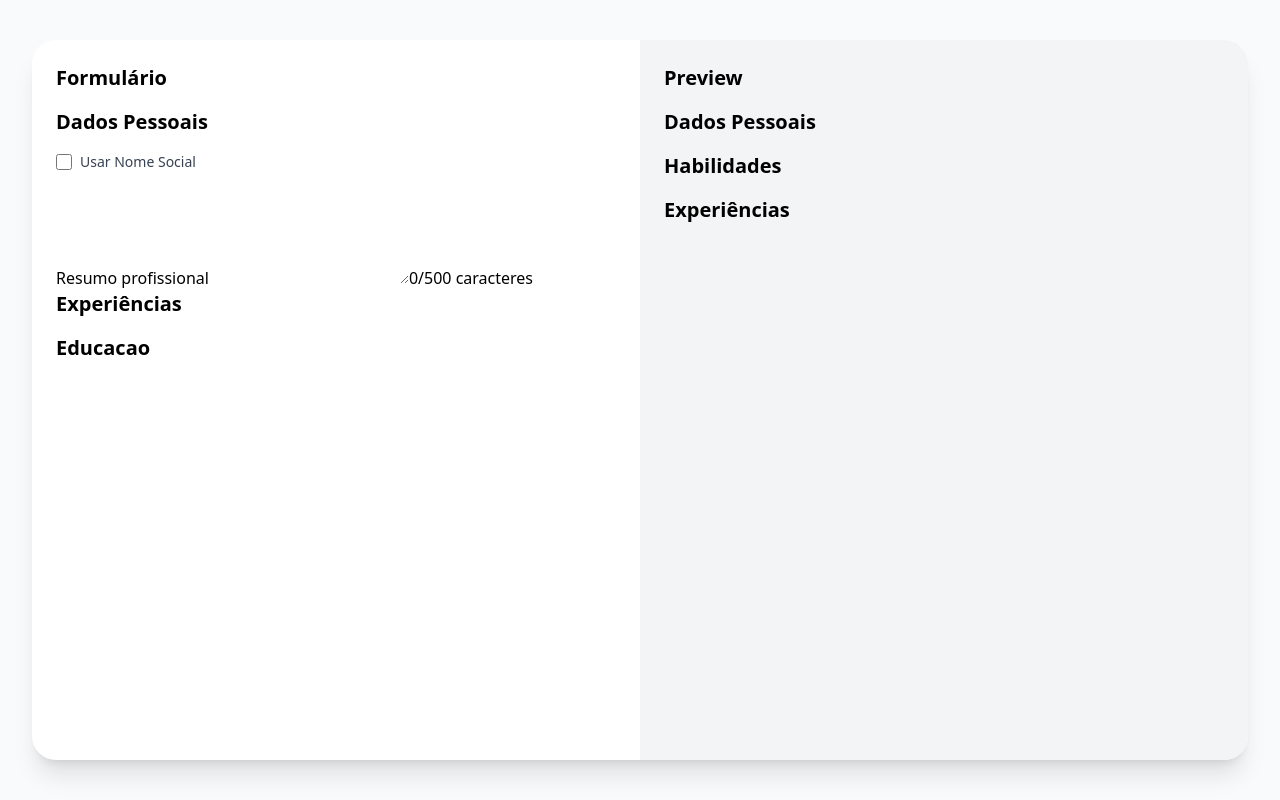
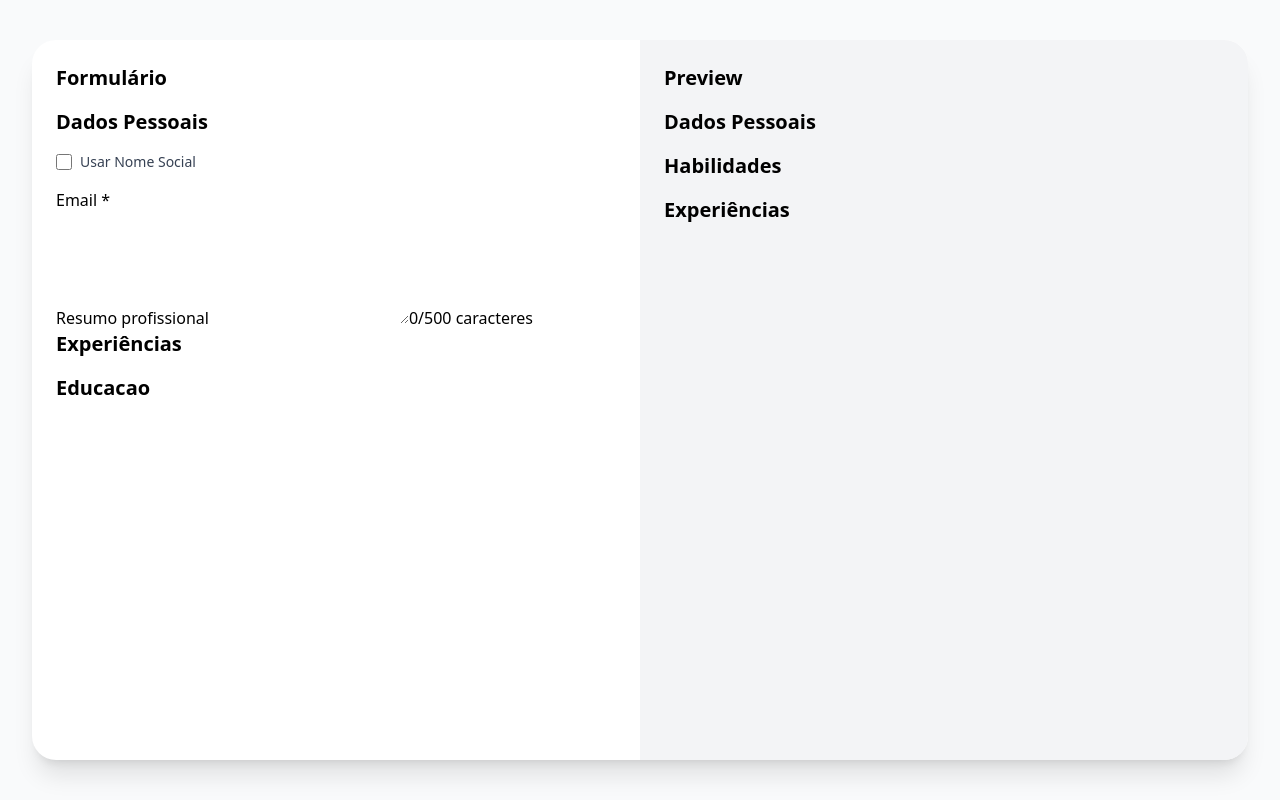
Before and after one commit to Toteck/nextfolio, a React (Vite) app: page / in a window 1280 px wide. Built offline with nearby package versions, Linux system fonts and the light colour scheme.

Commit message:
feat: adicionar input e-mail

```diff
--- a/src/components/form/inputs/InputEmail.tsx
+++ b/src/components/form/inputs/InputEmail.tsx
@@ -1,5 +1,18 @@
-export function InputEmail() {
-    return (
-        <></>
-    )
+interface InputEmailProps {
+  label: string;
+  value: string;
+  onChange: (value: string) => void;
 }
+
+export function InputEmail({ label, value, onChange }: InputEmailProps) {
+  return (
+    <div>
+      <label>{label}</label>
+      <input
+        type="email"
+        value={value}
+        onChange={(e) => onChange(e.target.value)}
+      />
+    </div>
+  );
+}
```
